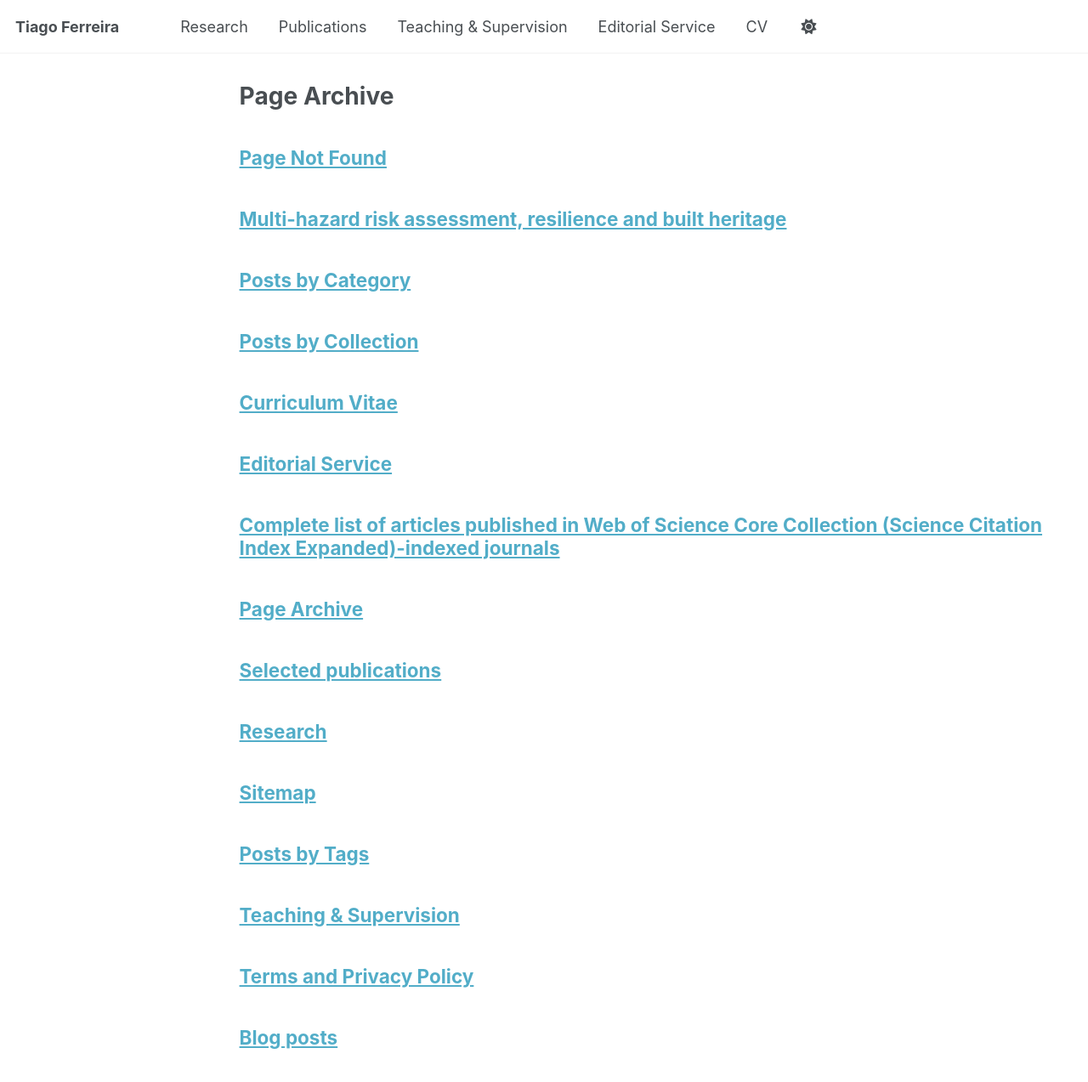
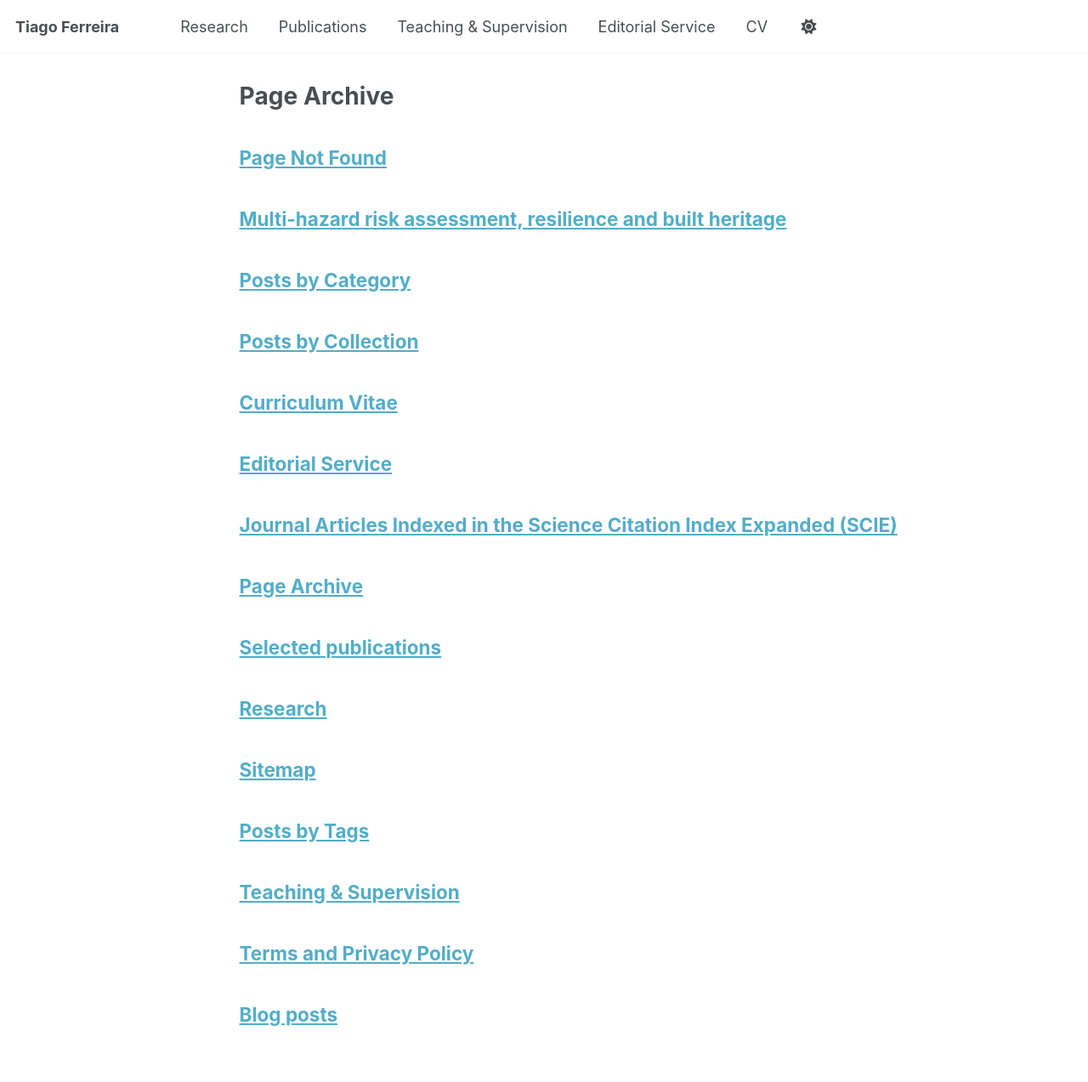
Before and after one commit to TM-Ferreira/TM-Ferreira.github.io, a Jekyll site: the page built from _pages/page-archive.html, in a window 1280 px wide and 1276 px high. Shown: the top 1273 px of the window at 85% size. Built offline with Jekyll 4.4.1, drawn with Linux system fonts in a browser that asks for light colours; a style sheet for code colours, icons or effects is not loaded.

Commit message:
Shorten journal archive title

```diff
--- a/_pages/journal-articles.md
+++ b/_pages/journal-articles.md
@@ -1,6 +1,6 @@
 ---
 layout: archive
-title: "Complete list of articles published in Web of Science Core Collection (Science Citation Index Expanded)-indexed journals"
+title: "Journal Articles Indexed in the Science Citation Index Expanded (SCIE)"
 permalink: /journal-articles/
 author_profile: true
 ---
```
